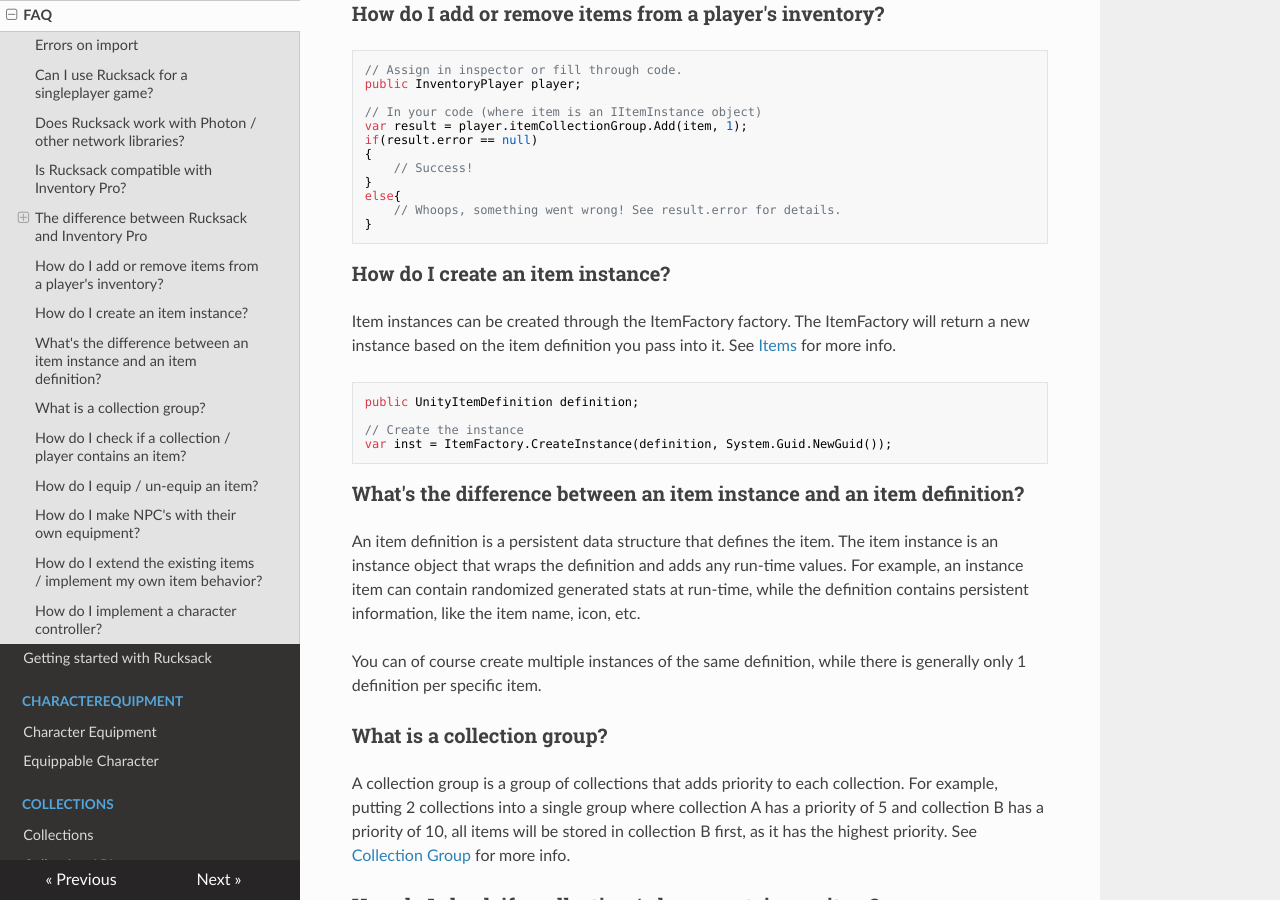
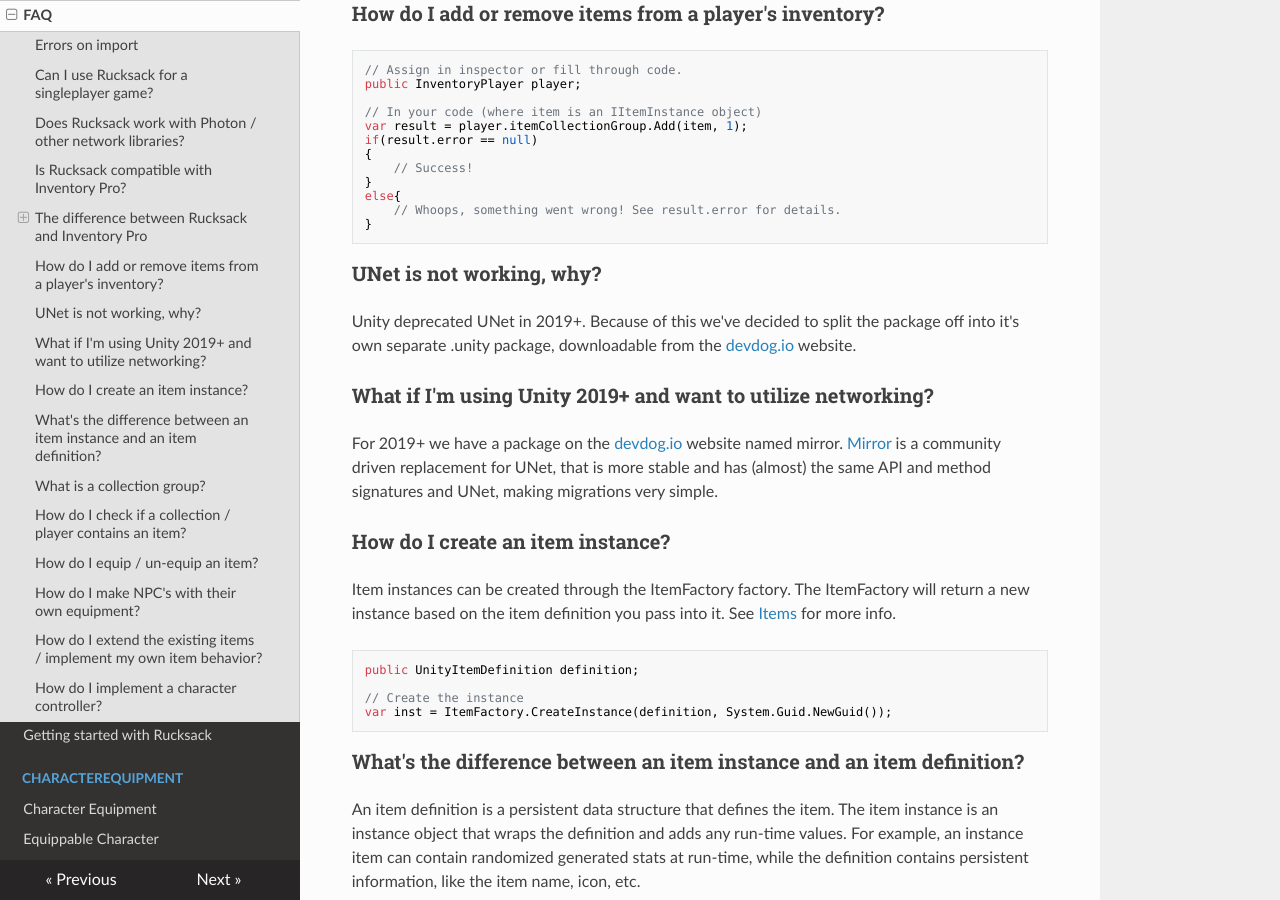
Before and after one commit to devdogio/RucksackDocs, an MkDocs documentation site: the page built from docs/FAQ.md, in a window 1280 px wide and 900 px high, scrolled down 1679 px. Built offline with MkDocs 1.6.1, drawn with Linux system fonts in a browser that asks for light colours; nearby versions of some CDN libraries.

Commit message:
Update FAQ.md

````diff
--- a/docs/FAQ.md
+++ b/docs/FAQ.md
@@ -64,6 +64,14 @@
 }
 ```
 
+### UNet is not working, why?
+
+Unity deprecated UNet in 2019+. Because of this we've decided to split the package off into it's own separate .unity package, downloadable from the [devdog.io](https://devdog.io/unity-assets/rucksack-multiplayer-inventory-system/community-bonus/) website.
+
+### What if I'm using Unity 2019+ and want to utilize networking?
+
+For 2019+ we have a package on the [devdog.io](https://devdog.io/unity-assets/rucksack-multiplayer-inventory-system/community-bonus/) website named mirror. [Mirror](https://github.com/vis2k/Mirror) is a community driven replacement for UNet, that is more stable and has (almost) the same API and method signatures and UNet, making migrations very simple.
+
 ### How do I create an item instance?
 
 Item instances can be created through the ItemFactory factory. The ItemFactory will return a new instance based on the item definition you pass into it. See [Items](Items/Items.md) for more info.
````
